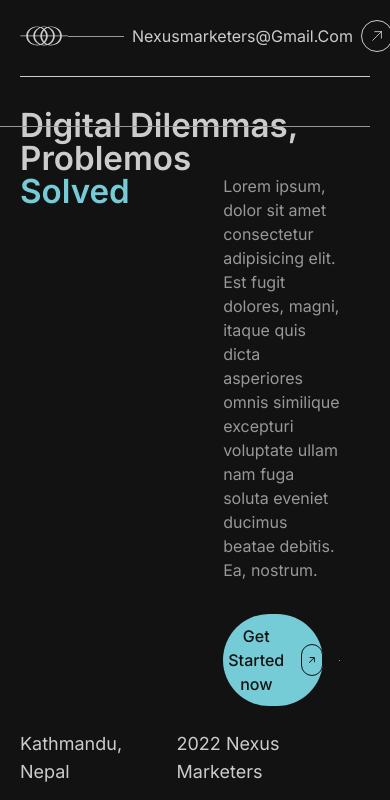
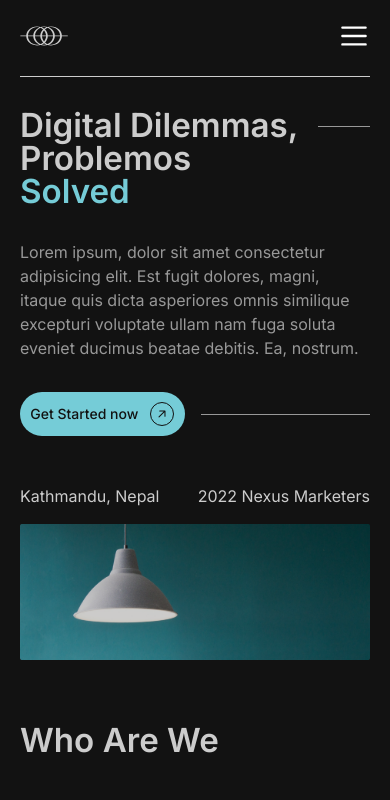
Before and after one commit to linushahs/nexus-marketer, a Next.js app: page / in a window 390 px wide. Shown: the top 800 px of the page. Built offline with nearby package versions, Linux system fonts and the light colour scheme.

Commit message:
Made homepage fully responsive

```diff
--- a/src/app/globals.css
+++ b/src/app/globals.css
@@ -48,6 +48,6 @@
   }
 
   .primary-btn {
-    @apply w-[400px] xl:text-lg py-2.5 rounded-full bg-primary text-background flex justify-center items-center gap-3 font-medium;
+    @apply w-[340px] sm:w-[400px] text-sm sm:text-base xl:text-lg py-2.5 rounded-full bg-primary text-background flex justify-center items-center gap-3 font-medium;
   }
 }
--- a/src/components/Homepage.tsx
+++ b/src/components/Homepage.tsx
@@ -5,19 +5,19 @@ function Homepage() {
   return (
     <section className="container relative py-8">
       <div className="flex items-center relative">
-        <h1 className="w-full">Digital Dilemmas,</h1>
-        <hr className="absolute top-1/2 right-0 w-[400px] border-tertiary" />
+        <h1 className="w-[90%] sm:w-[80%] 3xl:w-[85%]">Digital Dilemmas,</h1>
+        <hr className="absolute top-1/2 right-0 w-[15%] sm:w-[20%] lg:w-[25%] 3xl:w-[15%] border-tertiary" />
       </div>
 
       {/* headline, subtext -------------  */}
-      <div className="flex gap-8 items-start">
+      <div className="flex flex-col lg:flex-row gap-8 items-start">
         <h1>
           Problemos <br />
           <span className="text-primary">Solved</span>
         </h1>
 
-        <div className="w-1/3">
-          <p className="text-tertiary my-8 xl:text-lg 3xl:text-xl">
+        <div className="w-full sm:w-2/3 ml-auto lg:m-0 lg:w-1/3">
+          <p className="text-tertiary mb-8 lg:my-8 xl:text-lg 3xl:text-xl">
             Lorem ipsum, dolor sit amet consectetur adipisicing elit. Est fugit
             dolores, magni, itaque quis dicta asperiores omnis similique
             excepturi voluptate ullam nam fuga soluta eveniet ducimus beatae
@@ -27,7 +27,7 @@ function Homepage() {
           <span className="flex items-center gap-4">
             <button className="primary-btn">
               Get Started now
-              <ArrowUpRightIcon className="border border-background p-1 rounded-full w-8 h-8 " />
+              <ArrowUpRightIcon className="border border-background p-1 rounded-full w-6 h-6 sm:w-8 sm:h-8 " />
             </button>
             <hr className="w-full border-tertiary right-8" />
           </span>
@@ -35,7 +35,7 @@ function Homepage() {
       </div>
 
       {/* location, launched date ---------  */}
-      <div className="mt-6 mb-4 flex justify-between text-secondary text-lg">
+      <div className="mt-12 lg:mt-8 mb-4 flex justify-between text-secondary lg:text-lg">
         <h4>Kathmandu, Nepal</h4>
         <h4>2022 Nexus Marketers</h4>
       </div>
--- a/src/components/Navbar.tsx
+++ b/src/components/Navbar.tsx
@@ -1,7 +1,32 @@
+"use client";
+
 import { ArrowUpRightIcon } from "@heroicons/react/24/outline";
 import Logo from "./assets/Logo";
+import { ArrowRightIcon, Bars3Icon } from "@heroicons/react/20/solid";
+import { useState } from "react";
+import { twMerge } from "tailwind-merge";
+
+type Menu = {
+  id: number;
+  title: string;
+  url: string;
+};
+
+export const menus: Menu[] = [
+  "home",
+  "about",
+  "work",
+  "team",
+  "project",
+  "blogs",
+  "contact",
+].map((menu, idx) => {
+  return { id: idx + 1, title: menu, url: "#" + menu };
+});
 
 function Navbar() {
+  const [isMenuOpen, setIsMenuOpen] = useState(false);
+
   return (
     <nav id="home" className="relative container  z-40  text-secondary ">
       <div className="border-b border-secondary flex items-center justify-between pt-3 pb-4">
@@ -32,11 +57,59 @@ function Navbar() {
           </li>
         </ul>
 
-        <div className="flex items-center capitalize gap-2">
+        <div className="hidden sm:flex items-center capitalize gap-2">
           <hr className="w-14 border-tertiary" />
           <h4>nexusmarketers@gmail.com</h4>
           <ArrowUpRightIcon className="border border-secondary p-2 rounded-full w-8 h-8 " />
         </div>
+
+        {/* bar icon ---------  */}
+        <button
+          onClick={() => setIsMenuOpen(true)}
+          className="lg:hidden cursor-pointer"
+        >
+          <Bars3Icon className="w-8 h-8 text-white" />
+        </button>
+      </div>
+
+      {/* backdrop : black ----------- */}
+      {isMenuOpen && (
+        <div className="fixed top-0 left-0 w-full h-screen z-20 bg-black/30"></div>
+      )}
+
+      {/* list of menus (in small devices: tab & mobile) ---->  */}
+      <div
+        className={twMerge(
+          "nav-menu top-0 right-0 fixed h-full w-[92%] sm:w-[70%] bg-background flex flex-col justify-between z-30",
+          isMenuOpen && "active"
+        )}
+      >
+        <header className="px-6 pt-6 flex w-full justify-between">
+          <Logo className="w-10 h-10 " />
+
+          <button
+            onClick={() => setIsMenuOpen(false)}
+            className="lg:hidden text-lg cursor-pointer font-bold"
+          >
+            Close
+          </button>
+        </header>
+
+        <ul className="px-6 flex-1 flex flex-col justify-center">
+          {menus.map((menu) => (
+            <li
+              key={menu.id}
+              className="my-2.5 py-3 text-3xl border-b border-tertiary font-medium  cursor-pointer hover:font-bold"
+            >
+              <a
+                className="flex justify-between items-center text-white capitalize"
+                href={menu.url}
+              >
+                {menu.title}
+              </a>
+            </li>
+          ))}
+        </ul>
       </div>
     </nav>
   );
```
